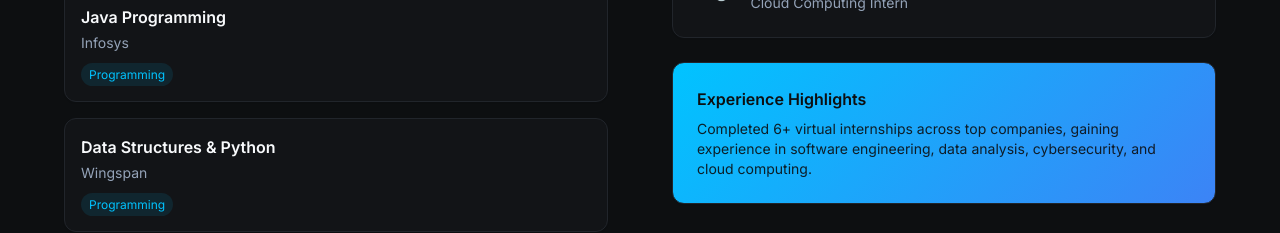
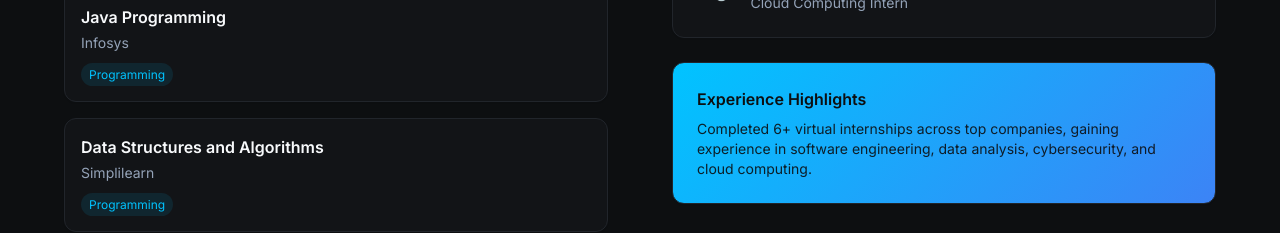
Before and after one commit to Asha1986-ui/asha-visions-code, a React (Vite) app: page / in a window 1280 px wide. Shown: the part 4400-4633 px from the top of the page. Built offline with nearby package versions, Linux system fonts and the light colour scheme.

Commit message:
Fix: Update certification name
Update the certification name from "Data Structures & Python" to "Data Structures and Algorithms" and change the provider to "Simplilearn".

```diff
--- a/src/components/portfolio/CertificationsSection.tsx
+++ b/src/components/portfolio/CertificationsSection.tsx
@@ -11,7 +11,7 @@ const CertificationsSection = () => {
     { name: "AWS Cloud Practitioner Essentials", provider: "AWS", category: "Cloud Computing" },
     { name: "Java Fundamentals", provider: "Oracle", category: "Programming" },
     { name: "Java Programming", provider: "Infosys", category: "Programming" },
-    { name: "Data Structures & Python", provider: "Wingspan", category: "Programming" },
+    { name: "Data Structures and Algorithms", provider: "Simplilearn", category: "Programming" },
     { name: "CompTIA IT Fundamentals", provider: "Infosys", category: "IT Fundamentals" },
     { name: "Google Basic Tech Badge", provider: "Google", category: "Technology" },
     { name: "Cybersecurity Fundamentals", provider: "Deloitte", category: "Security" },
```
